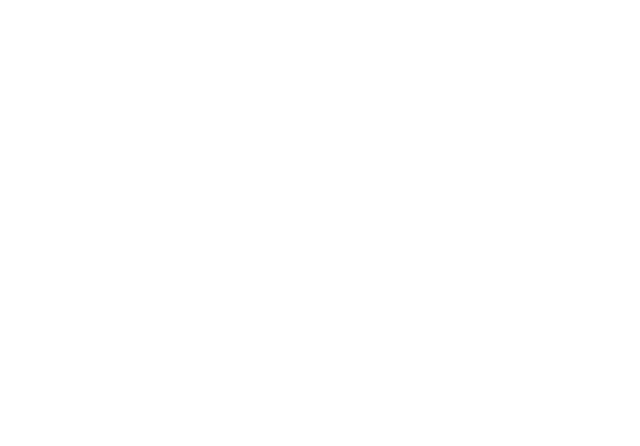
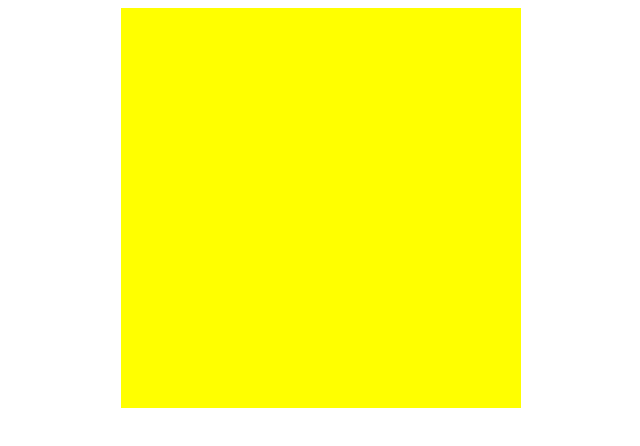
Before and after one commit to GrimRose12/etchasketch, a plain HTML site: page index.html in a window 1280 px wide. Shown: the whole page, without its empty margins (319-959 px from the left). Drawn offline with Linux system fonts and the light colour scheme.

Commit message:
Add grid and hover

```diff
--- a/code.js
+++ b/code.js
@@ -0,0 +1,18 @@
+const grid = document.querySelector('.container');
+
+for (let i = 0; i < 4; i++){
+    const row = document.createElement('div');
+    for (let j = 0; j < 4; j++) {
+        const gridContent = document.createElement('div');
+        gridContent.id = i.toString()+j.toString();
+        // gridContent.textContent = i.toString()+j.toString();
+        gridContent.classList.add('gridItem');
+        row.appendChild(gridContent);
+
+
+        gridContent.addEventListener('mouseover', function (){
+            gridContent.style.background = 'red';
+        })
+    }
+    grid.appendChild(row);
+}
--- a/index.html
+++ b/index.html
@@ -8,6 +8,8 @@
         <script src="code.js" defer></script>
     </header>
     <body>
+        <div class="container">
 
+        </div>
     </body>
 </html>
--- a/style.css
+++ b/style.css
@@ -0,0 +1,16 @@
+.container {
+    display: flex;
+    justify-content: center;
+    align-items: center;
+
+}
+
+.gridItem {
+    border: black 0px solid;
+    margin: 0;
+    padding: 0;
+    background: yellow;
+    flex: 1;
+    min-width: 100px;
+    height: 100px;
+}
```
